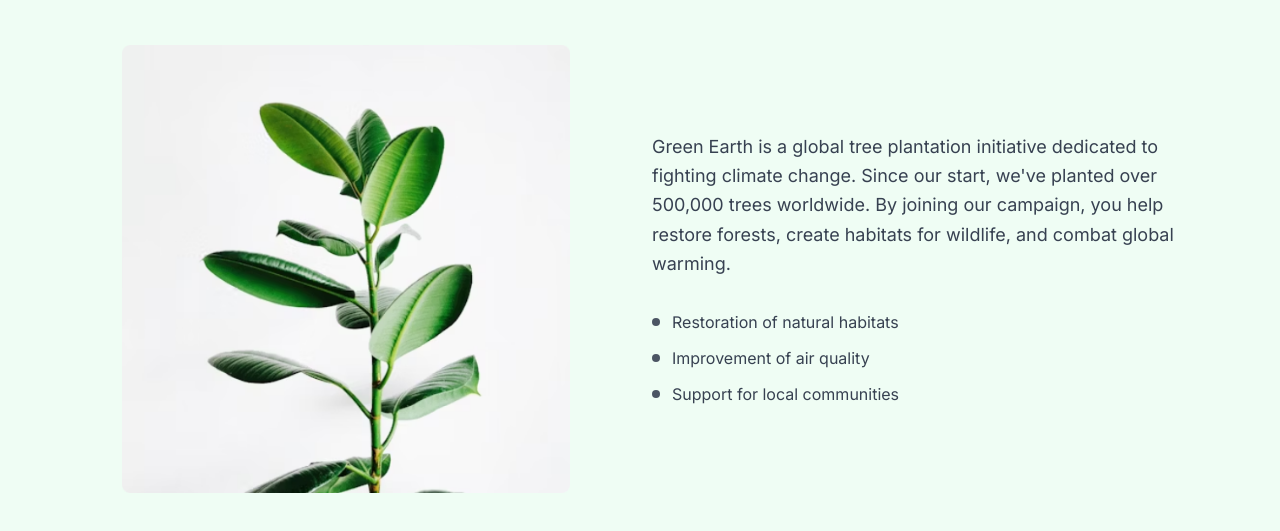
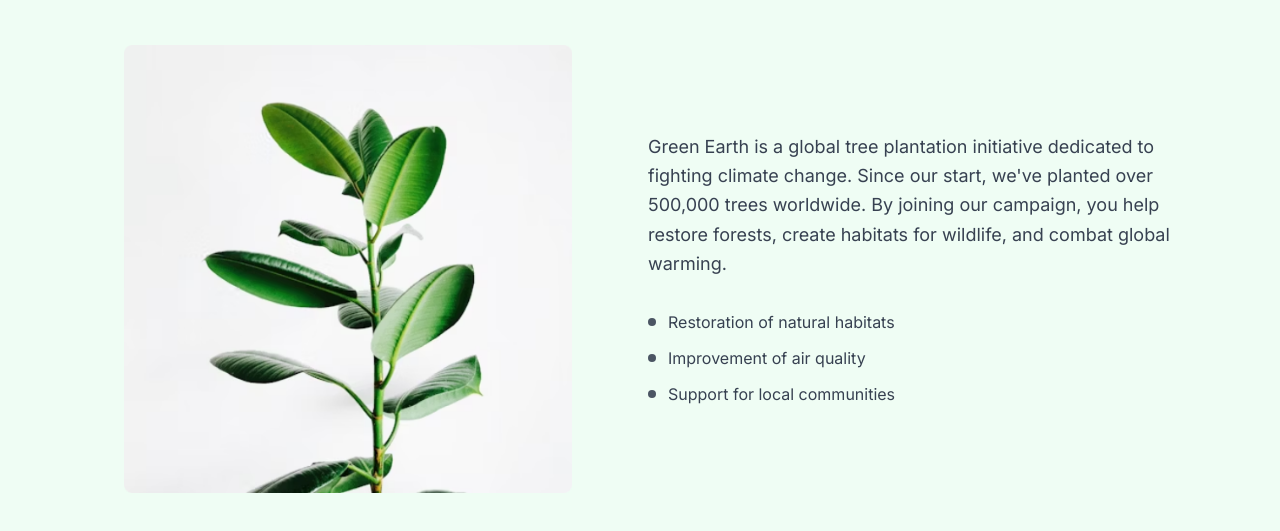
Before and after one commit to iamOmarFaruk/assignment-6, a plain HTML site: page index.html in a window 1280 px wide. Shown: the part 1679-2210 px from the top of the page. Drawn offline with nearby package versions, Linux system fonts and the light colour scheme.

Commit message:
Campaign gap fixed

```diff
--- a/index.html
+++ b/index.html
@@ -263,8 +263,7 @@
         <div class="container mx-auto px-6">
 
             <h2 class="text-[32px] font-medium text-gray-800 text-center mb-12">About the Campaign</h2>
-
-            <div class="flex items-center gap-6 max-w-6xl mx-auto">
+            <div class="flex items-center gap-4 max-w-6xl mx-auto">
                 <!-- Left - Plant Image -->
                 <div class="flex-1">
                     <div>
--- a/style.css
+++ b/style.css
@@ -1,4 +1,4 @@
-/* Custom CSS for Green Earth */
+/* Custom CSS */
 body {
     font-family: 'Inter', sans-serif;
 }
```
